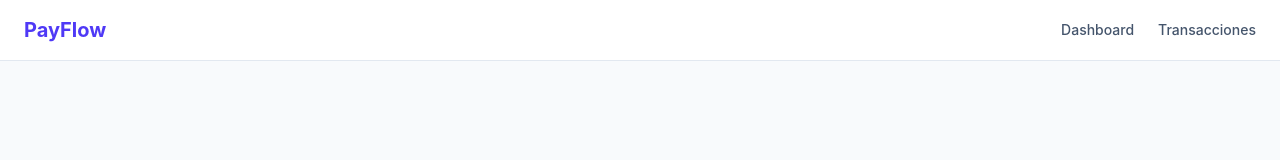
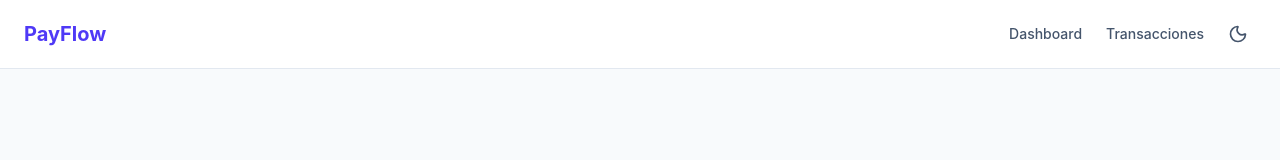
Before and after one commit to DiegoZM1006/payflow, a React (Vite) app in the folder frontend/: page / in a window 1280 px wide. Shown: the top 160 px of the page. Built offline with nearby package versions, Linux system fonts and the light colour scheme; no server answers.

Commit message:
feat(frontend): add theme toggle with saved preference

```diff
--- a/frontend/index.html
+++ b/frontend/index.html
@@ -9,6 +9,15 @@
       name="description"
       content="Herramienta interna de PayFlow para analizar el volumen transaccional, las categorías, los canales y la tasa de aprobación."
     />
+    <script>
+      try {
+        const theme = localStorage.getItem('payflow-theme')
+        const prefersDark = matchMedia('(prefers-color-scheme: dark)').matches
+        if (theme === 'dark' || (!theme && prefersDark)) {
+          document.documentElement.classList.add('dark')
+        }
+      } catch {}
+    </script>
   </head>
   <body>
     <div id="root"></div>
--- a/frontend/src/components/layout/Navbar.tsx
+++ b/frontend/src/components/layout/Navbar.tsx
@@ -1,4 +1,5 @@
 import { Link, NavLink } from 'react-router'
+import ThemeToggle from './ThemeToggle'
 
 const links = [
   { to: '/dashboard', label: 'Dashboard' },
@@ -12,6 +13,7 @@ export default function Navbar() {
         <Link to="/" className="text-xl font-bold text-accent">
           PayFlow
         </Link>
+        <div className="flex items-center gap-2 sm:gap-4">
           <ul className="flex gap-4 text-sm font-medium sm:gap-6">
             {links.map((link) => (
               <li key={link.to}>
@@ -26,6 +28,8 @@ export default function Navbar() {
               </li>
             ))}
           </ul>
+          <ThemeToggle />
+        </div>
       </nav>
     </header>
   )
--- /dev/null
+++ b/frontend/src/components/layout/ThemeToggle.tsx
@@ -0,0 +1,23 @@
+import { Moon, Sun } from 'lucide-react'
+import { useTheme } from '../../hooks/useTheme'
+
+export default function ThemeToggle() {
+  const { theme, toggleTheme } = useTheme()
+  const isDark = theme === 'dark'
+
+  return (
+    <button
+      type="button"
+      onClick={toggleTheme}
+      aria-label={isDark ? 'Activar modo claro' : 'Activar modo oscuro'}
+      title={isDark ? 'Modo claro' : 'Modo oscuro'}
+      className="rounded-md p-2 text-fg-muted hover:bg-surface-muted hover:text-fg"
+    >
+      {isDark ? (
+        <Sun aria-hidden="true" className="size-5" />
+      ) : (
+        <Moon aria-hidden="true" className="size-5" />
+      )}
+    </button>
+  )
+}
--- /dev/null
+++ b/frontend/src/hooks/useTheme.ts
@@ -0,0 +1,26 @@
+import { useEffect, useState } from 'react'
+
+export type Theme = 'light' | 'dark'
+
+export const THEME_STORAGE_KEY = 'payflow-theme'
+
+function getInitialTheme(): Theme {
+  const saved = localStorage.getItem(THEME_STORAGE_KEY)
+  if (saved === 'light' || saved === 'dark') return saved
+  return window.matchMedia('(prefers-color-scheme: dark)').matches ? 'dark' : 'light'
+}
+
+export function useTheme() {
+  const [theme, setTheme] = useState<Theme>(getInitialTheme)
+
+  useEffect(() => {
+    document.documentElement.classList.toggle('dark', theme === 'dark')
+    localStorage.setItem(THEME_STORAGE_KEY, theme)
+  }, [theme])
+
+  function toggleTheme() {
+    setTheme((current) => (current === 'dark' ? 'light' : 'dark'))
+  }
+
+  return { theme, toggleTheme }
+}
```
Lines whose indentation alone changed are shown as unchanged.
